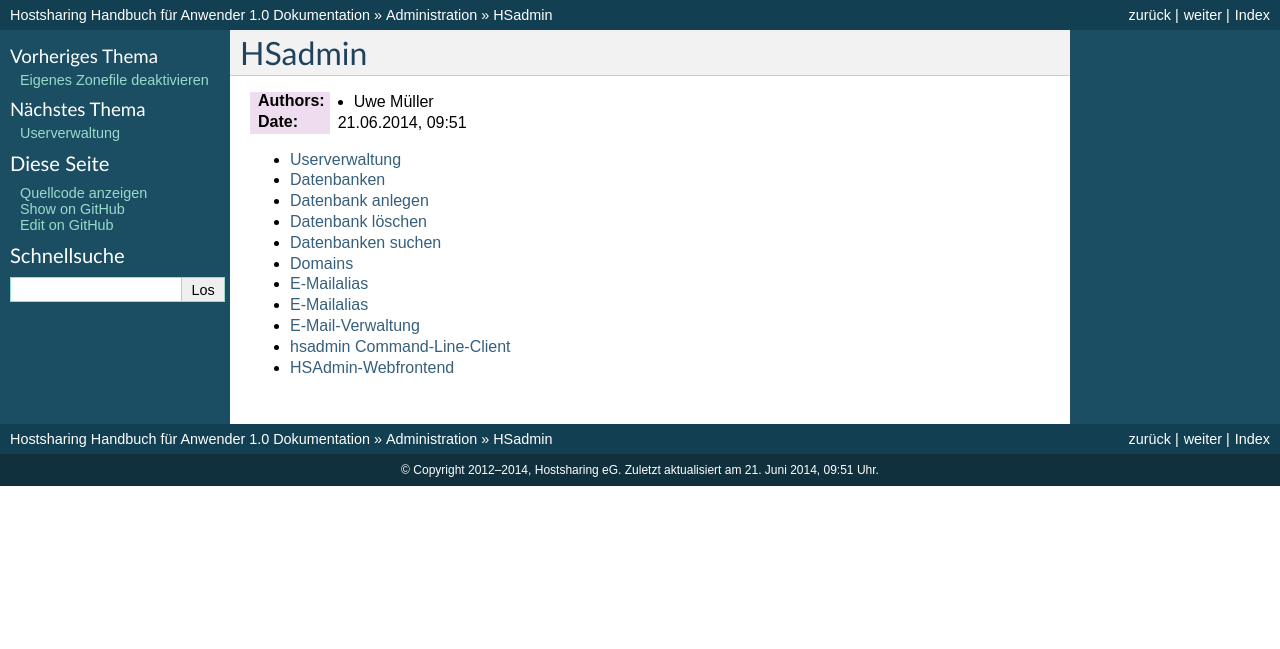
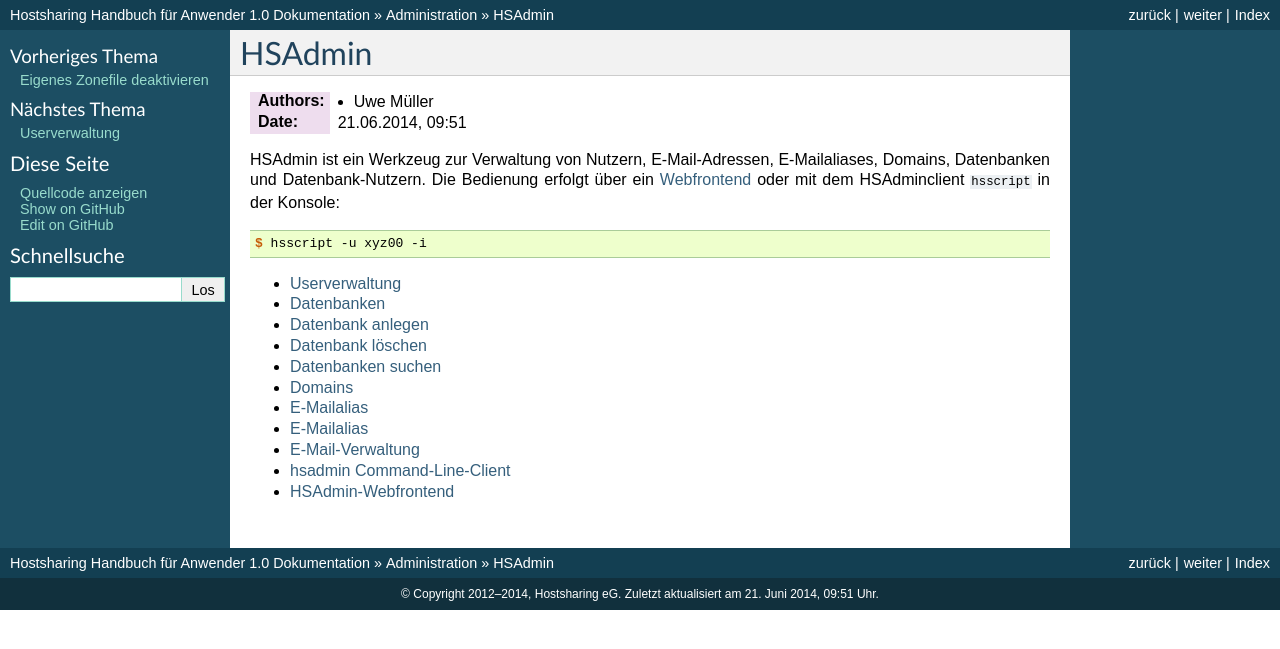
Before and after one commit to hostsharing/hs.docs.users, a Sphinx documentation site: the page built from source/administration/hsadmin/index.rst, in a window 1280 px wide. Shown: the top 649 px of the page. Built offline with Sphinx 7.4.7, drawn with Linux system fonts in a browser that asks for light colours; pages that are not in the unit, such as notebooks, are missing from menus.

Commit message:
add content

```diff
--- a/source/administration/hsadmin/index.rst
+++ b/source/administration/hsadmin/index.rst
@@ -1,5 +1,5 @@
 =======
-HSadmin
+HSAdmin
 =======
 
 .. |date| date:: %d.%m.%Y
@@ -8,6 +8,13 @@
 :Authors: - Uwe Müller
 
 :Date: |date|, |time|
+
+HSAdmin ist ein Werkzeug zur Verwaltung von Nutzern, E-Mail-Adressen, E-Mailaliases, Domains, Datenbanken und Datenbank-Nutzern.
+Die Bedienung erfolgt über ein :doc:`Webfrontend<webfrontend>` oder mit dem HSAdminclient ``hsscript`` in der Konsole:
+
+.. code-block:: console
+
+    $ hsscript -u xyz00 -i
 
 
 .. toctree::
```
